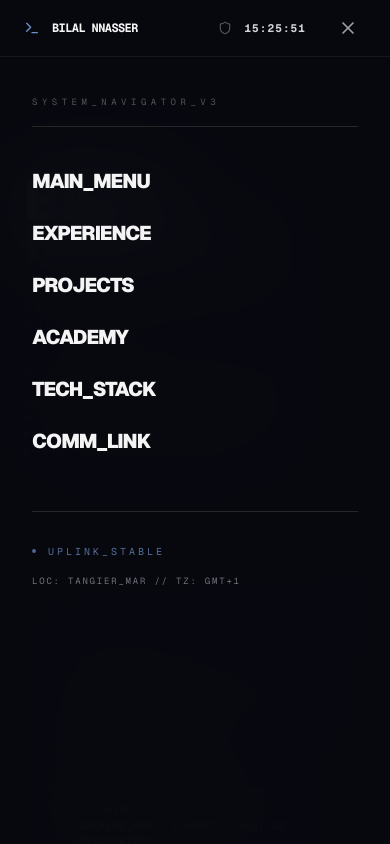
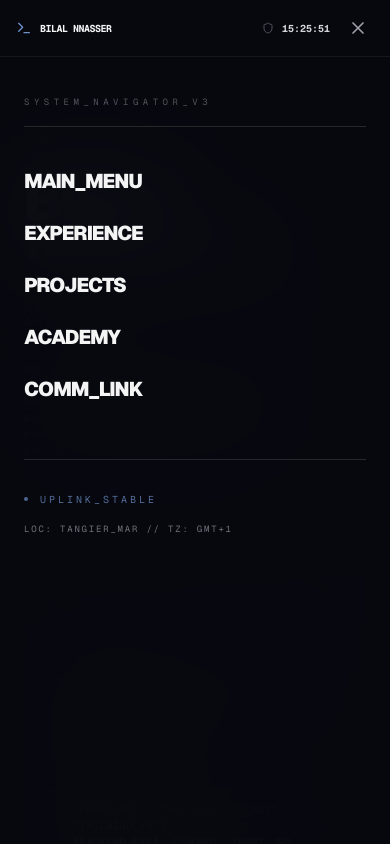
Before and after one commit to nightfall-storm/portfolio, a Next.js app: page / in a window 390 px wide. Both pictures are taken after a click on the button "Toggle Menu". Shown: the top 844 px of the page. Built offline with nearby package versions, Linux system fonts and the light colour scheme.

Commit message:
refactor: portfolio content and clean up code

```diff
--- a/src/components/shared/Navbar.tsx
+++ b/src/components/shared/Navbar.tsx
@@ -10,7 +10,6 @@ const NAV_LINKS = [
   { label: "EXPERIENCE", href: "#experience" },
   { label: "PROJECTS", href: "#projects" },
   { label: "ACADEMY", href: "#academy" },
-  { label: "TECH_STACK", href: "#tech" },
   { label: "COMM_LINK", href: "#comm" },
 ];
 
@@ -36,22 +35,22 @@ export function Navbar() {
         transition={{ duration: 0.8, ease: [0.16, 1, 0.3, 1] } as any}
         className="fixed top-0 w-full z-50 border-b border-zinc-800/50 bg-[#08090f]/80 backdrop-blur-xl font-mono text-[10px] text-zinc-400"
       >
-        <div className="max-w-[1400px] mx-auto px-6 h-14 flex items-center justify-between">
+        <div className="max-w-[1400px] mx-auto px-4 sm:px-6 h-14 flex items-center justify-between gap-4">
           {/* Left Side: Brand */}
-          <div className="flex items-center gap-3 text-left">
-            <Terminal className="w-4 h-4 text-accent-cyan/80" />
-            <div className="flex flex-col text-left">
-              <span className="text-zinc-100 font-bold tracking-tighter text-xs uppercase text-left">
+          <div className="flex items-center gap-2 sm:gap-3 flex-shrink min-w-0">
+            <Terminal className="w-4 h-4 text-accent-cyan/80 flex-shrink-0" />
+            <div className="flex flex-col min-w-0">
+              <span className="text-zinc-100 font-bold tracking-tighter text-[10px] sm:text-xs uppercase truncate">
                 BILAL NNASSER
               </span>
-              <span className="text-zinc-600 font-mono text-[8px] tracking-[0.2em] uppercase leading-none hidden sm:block text-left">
+              <span className="text-zinc-600 font-mono text-[7px] sm:text-[8px] tracking-[0.2em] uppercase leading-none hidden xs:block truncate">
                 SOFTWARE_ENGINEER
               </span>
             </div>
           </div>
 
           {/* Center Navigation (Desktop) */}
-          <div className="hidden lg:flex items-center gap-8 tracking-[0.2em] font-mono uppercase">
+          <div className="hidden lg:flex items-center gap-6 xl:gap-10 tracking-[0.2em] font-mono uppercase flex-shrink-0">
             {NAV_LINKS.map((link) => (
               <Link
                 key={link.label}
@@ -64,8 +63,8 @@ export function Navbar() {
             ))}
           </div>
 
-          {/* Right Side: Status & Clock */}
-          <div className="flex items-center gap-6 tracking-[0.2em] font-mono">
+          {/* Right Side: Status, Clock & Toggle */}
+          <div className="flex items-center gap-3 sm:gap-6 tracking-[0.1em] sm:tracking-[0.2em] font-mono flex-shrink-0">
             <div className="hidden xl:flex items-center gap-2.5 text-accent-cyan/70">
               <motion.div
                 animate={{ opacity: [1, 0.3, 1] }}
@@ -77,9 +76,9 @@ export function Navbar() {
 
             <div className="hidden sm:block h-4 w-px bg-zinc-800/60" />
 
-            <div className="flex items-center gap-3">
-              <Shield className="w-3.5 h-3.5 text-zinc-600" />
-              <span className="text-zinc-300 font-bold tabular-nums text-[11px] tracking-widest">
+            <div className="flex items-center gap-2 sm:gap-3">
+              <Shield className="w-3 sm:w-3.5 h-3 sm:h-3.5 text-zinc-600 flex-shrink-0" />
+              <span className="text-zinc-300 font-bold tabular-nums text-[10px] sm:text-[11px] tracking-normal sm:tracking-widest">
                 {time || "00:00:00"}
               </span>
             </div>
@@ -87,7 +86,8 @@ export function Navbar() {
             {/* Mobile Toggle */}
             <button
               onClick={() => setIsOpen(!isOpen)}
-              className="lg:hidden p-2 hover:text-accent-cyan transition-colors"
+              className="lg:hidden p-1.5 sm:p-2 hover:text-accent-cyan transition-colors flex-shrink-0"
+              aria-label="Toggle Menu"
             >
               {isOpen ? <X className="w-5 h-5" /> : <Menu className="w-5 h-5" />}
             </button>
@@ -103,30 +103,32 @@ export function Navbar() {
             animate={{ opacity: 1, y: 0 }}
             exit={{ opacity: 0, y: -10 }}
             transition={{ duration: 0.4, ease: [0.16, 1, 0.3, 1] } as any}
-            className="fixed inset-0 z-40 bg-[#08090f]/95 backdrop-blur-2xl pt-24 px-8 lg:hidden"
+            className="fixed inset-0 z-40 bg-[#08090f]/95 backdrop-blur-2xl pt-24 px-6 sm:px-8 lg:hidden"
           >
-            <div className="flex flex-col gap-6 text-left">
-              <div className="font-mono text-[9px] text-zinc-600 tracking-[0.5em] mb-4 uppercase border-b border-zinc-800 pb-4 text-left">
+            <div className="flex flex-col gap-6 max-w-[1400px] mx-auto">
+              <div className="font-mono text-[9px] text-zinc-600 tracking-[0.5em] mb-4 uppercase border-b border-zinc-800 pb-4">
                 SYSTEM_NAVIGATOR_V3
               </div>
+              <div className="flex flex-col gap-6">
                 {NAV_LINKS.map((link) => (
                   <Link
                     key={link.label}
                     href={link.href}
                     onClick={() => setIsOpen(false)}
-                  className="text-xl font-black tracking-tighter text-zinc-100 hover:text-accent-cyan transition-colors uppercase flex items-center justify-between group"
+                    className="text-xl sm:text-2xl font-black tracking-tighter text-zinc-100 hover:text-accent-cyan transition-colors uppercase flex items-center justify-between group"
                   >
                     {link.label}
                     <Terminal className="w-4 h-4 opacity-0 group-hover:opacity-100 transition-opacity text-accent-cyan" />
                   </Link>
                 ))}
+              </div>
 
-              <div className="mt-8 flex flex-col gap-4 border-t border-zinc-800 pt-8 text-left">
-                <div className="flex items-center gap-3 text-accent-cyan/60 font-mono text-[10px] tracking-[0.3em] text-left">
+              <div className="mt-8 flex flex-col gap-4 border-t border-zinc-800 pt-8">
+                <div className="flex items-center gap-3 text-accent-cyan/60 font-mono text-[10px] tracking-[0.3em]">
                   <div className="w-1 h-1 bg-accent-cyan animate-pulse rounded-full" />
                   UPLINK_STABLE
                 </div>
-                <div className="font-mono text-[9px] text-zinc-500 tracking-[0.2em] text-left">
+                <div className="font-mono text-[9px] text-zinc-500 tracking-[0.2em]">
                   LOC: TANGIER_MAR // TZ: GMT+1
                 </div>
               </div>
--- a/src/features/home/components/ContactSection.tsx
+++ b/src/features/home/components/ContactSection.tsx
@@ -120,7 +120,7 @@ export function ContactSection() {
           </div>
 
           <p className="font-mono text-[10px] sm:text-[11px] text-zinc-500 leading-relaxed max-w-md mb-12 sm:mb-20 uppercase tracking-widest text-left">
-            Currently open for architectural audits, custom engineering contracts, and high-impact infrastructure partnerships.
+            Currently open for freelance projects, custom engineering contracts, and high-impact professional opportunities.
             <br /><br />
             LOC: TANGIER_MAR <span className="text-zinc-800 mx-2">{`//`}</span> TZ: GMT+1
           </p>
@@ -134,7 +134,7 @@ export function ContactSection() {
                     <div className="w-8 h-8 sm:w-9 sm:h-9 border border-zinc-800/60 flex items-center justify-center group-hover:border-accent-cyan/40 transition-colors rounded-none bg-zinc-900/20 text-left">
                       <item.icon className="w-3.5 h-3.5 sm:w-4 sm:h-4 text-zinc-600 group-hover:text-accent-cyan/80 transition-colors" />
                     </div>
-                    <span className="font-mono text-[9px] sm:text-[10px] text-zinc-500 group-hover:text-white transition-colors tracking-[0.15em] sm:tracking-[0.2em] break-all text-left">{item.label}</span>
+                    <span className="font-mono text-[9px] sm:text-[10px] text-zinc-500 group-hover:text-white transition-colors tracking-[0.15em] sm:tracking-[0.2em] break-all text-left uppercase">{item.label}</span>
                   </a>
                 ))}
               </div>
@@ -173,7 +173,7 @@ export function ContactSection() {
                 </label>
                 <textarea
                   rows={5}
-                  placeholder="DESCRIBE_ARCHITECTURE_NEEDS..."
+                  placeholder="DESCRIBE_PROJECT_OR_OPPORTUNITY..."
                   className="bg-transparent border-none outline-none font-mono text-[11px] text-zinc-300 placeholder:text-zinc-800 tracking-widest uppercase resize-none h-32 sm:h-36 text-left"
                 />
               </div>
--- a/src/features/home/components/Hero.tsx
+++ b/src/features/home/components/Hero.tsx
@@ -47,7 +47,7 @@ export function Hero() {
         {/* Left Side: Main Heading */}
         <div className="flex flex-col items-start lg:pr-12 text-left">
           <motion.div variants={itemVariants} className="mb-8 lg:mb-10 w-full text-left">
-            <div className="px-3 py-1 border border-accent-cyan/20 bg-accent-cyan/5 text-accent-cyan font-mono text-[9px] sm:text-[10px] tracking-[0.3em] uppercase inline-block mb-6 lg:mb-8 rounded-none">
+            <div className="px-3 py-1 border border-accent-cyan/20 bg-accent-cyan/5 text-accent-cyan font-mono text-[9px] sm:text-[10px] tracking-[0.3em] uppercase inline-block mb-6 lg:mb-8 rounded-none text-left">
               SOFTWARE_ENGINEER_V3.0
             </div>
 
@@ -63,13 +63,13 @@ export function Hero() {
             </h2>
             <p className="font-mono text-[10px] sm:text-[11px] md:text-xs leading-relaxed text-muted-foreground uppercase tracking-widest mb-10 lg:mb-14 max-w-lg text-balance text-left">
               Software Engineer specializing in modern UI architecture
-              and technical leadership. Driving high-performance frontend systems
+              and technical leadership. Driving high-performance systems
               while maintaining strategic project management. Expanding
               deep expertise into backend systems with Hono and NestJS.
             </p>
 
             <div className="flex items-center gap-6 text-left">
-              <div className="w-12 sm:w-16 h-px bg-accent-cyan/40" />
+              <div className="w-12 sm:w-16 h-px bg-accent-cyan/40 text-left" />
               <span className="font-mono text-[8px] sm:text-[9px] text-muted-foreground/80 tracking-[0.4em] uppercase text-left">
                 MMXXIV_ESTABLISHED
               </span>
@@ -87,25 +87,25 @@ export function Hero() {
 
           <div className="flex items-center justify-between mb-8 lg:mb-12 border-b border-border pb-6 lg:pb-8 text-left">
             <div className="flex gap-2 sm:gap-3 text-left">
-              <div className="w-2.5 h-2.5 rounded-none bg-muted/30" />
-              <div className="w-2.5 h-2.5 rounded-none bg-muted/30" />
-              <div className="w-2.5 h-2.5 rounded-none bg-muted/30" />
+              <div className="w-2.5 h-2.5 rounded-none bg-muted/30 text-left" />
+              <div className="w-2.5 h-2.5 rounded-none bg-muted/30 text-left" />
+              <div className="w-2.5 h-2.5 rounded-none bg-muted/30 text-left" />
             </div>
             <span className="text-[8px] sm:text-[9px] lg:text-[10px] tracking-[0.4em] text-muted-foreground/60 uppercase text-left">SYSTEM_MANIFEST.JSON</span>
           </div>
 
           <div className="space-y-4 lg:space-y-6 text-left">
             <div className="text-left">
-              <span className="text-accent-cyan/60 tracking-widest">&quot;environment&quot;:</span> &#123;
+              <span className="text-accent-cyan/60 tracking-widest text-left">&quot;environment&quot;:</span> &#123;
               <div className="pl-6 sm:pl-8 text-foreground/90 text-left">
-                &quot;OS&quot;: [&quot;FEDORA&quot;, &quot;UBUNTU&quot;, &quot;WINDOWS&quot;],<br />
+                &quot;OS&quot;: [&quot;LINUX&quot;, &quot;FEDORA&quot;, &quot;UBUNTU&quot;, &quot;WINDOWS&quot;],<br />
                 &quot;EDITOR&quot;: &quot;ZED&quot;,<br />
                 &quot;SHELL&quot;: &quot;FISH&quot;
               </div>
               &#125;,
             </div>
             <div className="text-left">
-              <span className="text-accent-cyan/60 tracking-widest">&quot;core_stack&quot;:</span> &#123;
+              <span className="text-accent-cyan/60 tracking-widest text-left">&quot;core_stack&quot;:</span> &#123;
               <div className="pl-6 sm:pl-8 text-foreground/90 text-left">
                 &quot;FRONTEND&quot;: [&quot;NEXT_JS&quot;, &quot;REACT&quot;, &quot;TAILWIND_V4&quot;],<br />
                 &quot;BACKEND_EXP&quot;: [&quot;HONO&quot;, &quot;NEST_JS&quot;, &quot;TYPESCRIPT&quot;],<br />
@@ -114,23 +114,23 @@ export function Hero() {
               &#125;,
             </div>
             <div className="text-left">
-              <span className="text-accent-cyan/60 tracking-widest">&quot;experience&quot;:</span> <span className="text-foreground/90">&quot;3_YEARS+&quot;</span>,
+              <span className="text-accent-cyan/60 tracking-widest text-left">&quot;experience&quot;:</span> <span className="text-foreground/90 text-left">&quot;3_YEARS+&quot;</span>,
             </div>
             <div className="text-left">
-              <span className="text-accent-cyan/60 tracking-widest">&quot;status&quot;:</span> <span className="text-foreground/90">&quot;MASTER_CANDIDATE_ENSI&quot;</span>,
+              <span className="text-accent-cyan/60 tracking-widest text-left">&quot;status&quot;:</span> <span className="text-foreground/90 text-left">&quot;MASTER_CANDIDATE_ENSI&quot;</span>,
             </div>
             <div className="text-left">
-              <span className="text-accent-cyan/60 tracking-widest">&quot;location&quot;:</span> <span className="text-foreground/90">&quot;TANGIER_MOROCCO&quot;</span>,
+              <span className="text-accent-cyan/60 tracking-widest text-left">&quot;location&quot;:</span> <span className="text-foreground/90 text-left">&quot;TANGIER_MOROCCO&quot;</span>,
             </div>
             <div className="flex items-center gap-3 sm:gap-4 mt-8 lg:mt-12 text-accent-cyan animate-pulse text-left">
-              <span className="text-[10px] sm:text-[12px] tracking-widest">{">"}</span>
-              <span className="text-[8px] sm:text-[10px] lg:text-[10px] tracking-[0.4em] lg:tracking-[0.6em] uppercase">KERNEL_OPTIMIZED_V4.2</span>
+              <span className="text-[10px] sm:text-[12px] tracking-widest text-left">{">"}</span>
+              <span className="text-[8px] sm:text-[10px] lg:text-[10px] tracking-[0.4em] lg:tracking-[0.6em] uppercase text-left">KERNEL_OPTIMIZED_V4.2</span>
             </div>
           </div>
 
           {/* Decorative Corner Accents */}
-          <div className="absolute top-0 right-0 w-16 sm:w-24 h-16 sm:h-24 overflow-hidden pointer-events-none">
-            <div className="absolute top-[-32px] sm:top-[-48px] right-[-32px] sm:right-[-48px] w-16 sm:w-24 h-16 sm:h-24 bg-accent-cyan/[0.03] rotate-45 border border-accent-cyan/10" />
+          <div className="absolute top-0 right-0 w-16 sm:w-24 h-16 sm:h-24 overflow-hidden pointer-events-none text-left">
+            <div className="absolute top-[-32px] sm:top-[-48px] right-[-32px] sm:right-[-48px] w-16 sm:w-24 h-16 sm:h-24 bg-accent-cyan/[0.03] rotate-45 border border-accent-cyan/10 text-left" />
           </div>
         </motion.div>
       </motion.div>
@@ -140,11 +140,11 @@ export function Hero() {
         {COORDINATES}
       </div>
       <div className="absolute bottom-8 sm:bottom-12 right-6 sm:left-10 sm:right-10 font-mono text-[8px] sm:text-[9px] text-muted-foreground/60 tracking-[0.5em] hidden md:block uppercase text-right">
-        LOC: TANGIER_MAR <span className="text-muted/40 mx-2">{`//`}</span> STATUS: ENCRYPTED_LINK_ACTIVE
+        LOC: TANGIER_MAR <span className="text-muted/40 mx-2 text-right">{`//`}</span> STATUS: ENCRYPTED_LINK_ACTIVE
       </div>
 
       {/* Ambient Grid Overlay for Depth */}
-      <div className="absolute inset-0 bg-gradient-to-b from-background via-transparent to-background pointer-events-none opacity-80" />
+      <div className="absolute inset-0 bg-gradient-to-b from-background via-transparent to-background pointer-events-none opacity-80 text-left" />
     </section>
   );
 }
```
Also changed, not shown: src/features/home/components/AcademySection.tsx (+1 -7 lines). Lines whose indentation alone changed are shown as unchanged.
